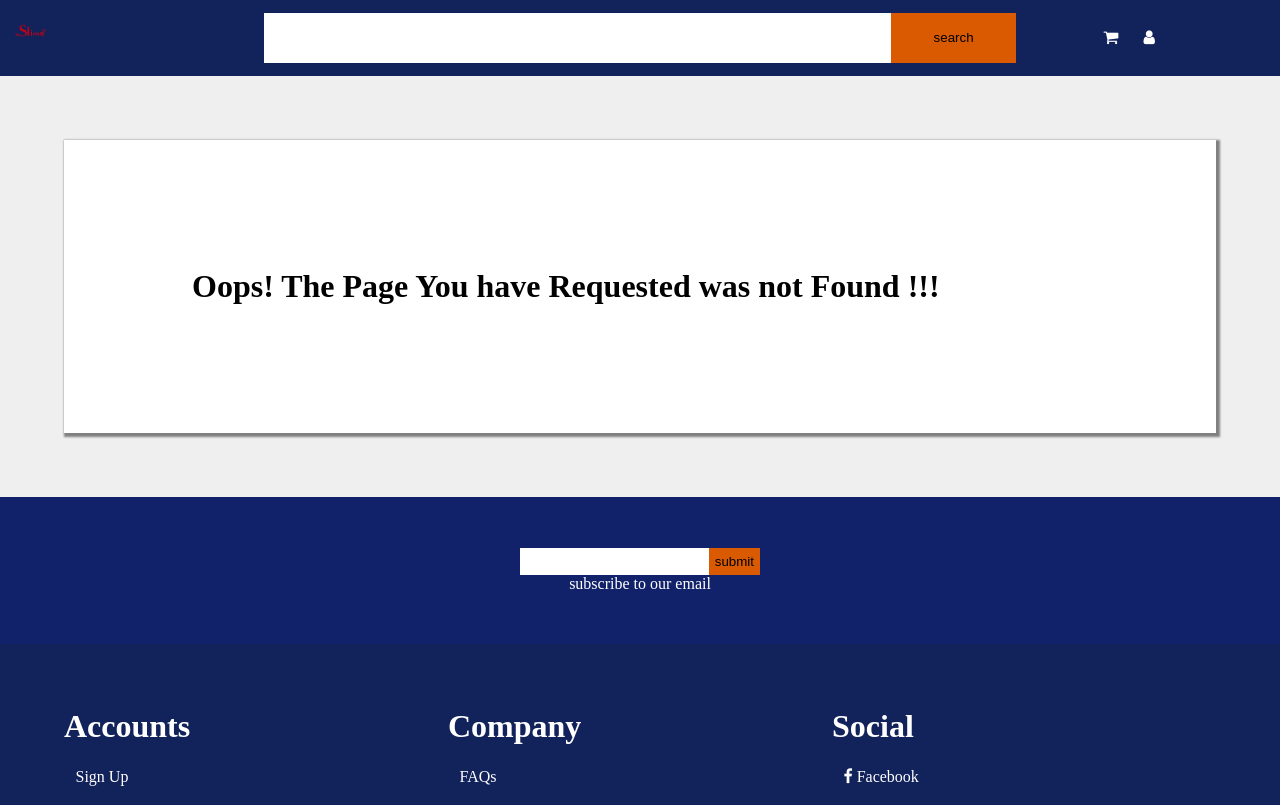
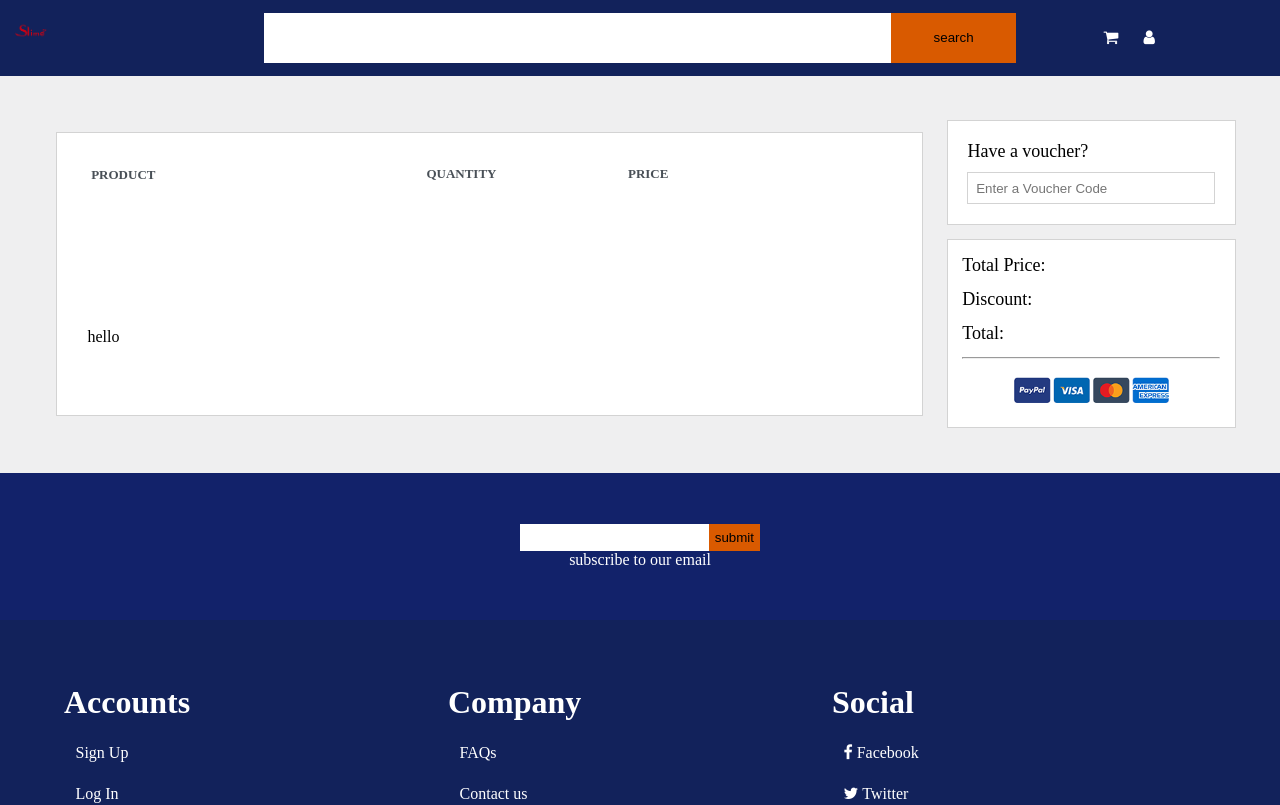
Before and after one commit to ike-njoku/Afrileg2.0, an Angular app: page /cart in a window 1280 px wide. Shown: the top 805 px of the page. Built offline with nearby package versions, Linux system fonts and the light colour scheme.

Commit message:
updated view for cart-component, added paymentCards to source folder

```diff
--- a/src/app/app-routing.module.ts
+++ b/src/app/app-routing.module.ts
@@ -1,3 +1,4 @@
+import { CartComponent } from './cart/cart.component';
 // importing routes and modules
 import { SignInComponent } from './sign-in/sign-in.component';
 import { ProductDetailComponent } from './product-detail/product-detail.component';
@@ -21,8 +22,13 @@ const routes: Routes = [
   // -----------------------login / sign in
   {path: 'sign-in', component: SignInComponent},
   {path: 'login', redirectTo: '/sign-in', pathMatch: 'full'},
+
   // -----------------------product detail (parameterized route)
   {path: 'product-detail/:id', component: ProductDetailComponent},
+
+  // -------------------------------cart
+  {path: 'cart', component: CartComponent},
+
   // -------------------------page not found
   {path: '**', component: PageNotFoundComponent}
 ];
--- a/src/app/cart/cart.component.css
+++ b/src/app/cart/cart.component.css
@@ -0,0 +1,13 @@
+/* input tag (for voucher) */
+
+
+/* table head */
+
+thead {
+    color: #495057;
+    font-size: small;
+}
+
+input {
+    border: thin solid lightgray;
+}
--- a/src/app/cart/cart.component.html
+++ b/src/app/cart/cart.component.html
@@ -1 +1,68 @@
-<p>cart works!</p>
+<div class="container pad-3">
+
+    <!-- cart table -->
+    <table class="col-9 mg-2 col-sm-full pad-3 box border-thin">
+        <!-- table head -->
+        <thead class="container col-12 ">
+            <!-- product -->
+            <tr class="col-5 mg-half">
+                <th>PRODUCT</th>
+            </tr>
+            <!-- quantity -->
+            <tr class="col-3 mg-half">
+                <th>
+                    QUANTITY
+                </th>
+            </tr>
+            <!-- unit const  -->
+            <tr class="col-3 mg-half">
+                <th>PRICE</th>
+            </tr>
+            <!-- row cost  -->
+            <tr class="col-1 mg-half">
+                <th>
+                    <!-- add to wish list / delete -->
+                </th>
+            </tr>
+
+        </thead>
+        <!-- table body -->
+        <tbody>
+
+            <tr>
+                <td>hello</td>
+            </tr>
+        </tbody>
+    </table>
+
+    <!-- voucher and summary -->
+    <div style="font-size: large;" class="col-3 mg-2 col-sm-full container">
+        <!-- add voucher -->
+        <div class="mg-b-5 box border-thin pad-5 container col-12 ">
+            <div class="col-12 mg-2">
+                Have a voucher?
+            </div>
+            <input class="border-thin pad-3 col-12 mg-2" type="text" placeholder="Enter a Voucher Code">
+        </div>
+
+        <!-- summary -->
+        <div class=" box border-thin pad-5 col-12 ">
+            <div class="mg-b-5">
+                Total Price:
+            </div>
+            <div class="mg-b-5">
+                Discount:
+            </div>
+            <div class="mg-b-5">
+                Total:
+            </div>
+            <div class="mg-b-5">
+                <hr>
+            </div>
+            <!-- supported card types -->
+            <div class="col-12 imageContainer pad-2">
+                <img height="26" class="col-12" src="/assets/paymentCards/payments.png" alt="">
+            </div>
+        </div>
+    </div>
+</div>
--- a/src/styles.css
+++ b/src/styles.css
@@ -560,6 +560,11 @@
     .row-8 {
         grid-row: span 8;
     }
+    /*----------------------------border outline---------------------------- */
+
+    .border-thin {
+        border: thin solid #D3D3D3
+    }
     /* -------------border radius ----------------- */
 
     .rad-10 {
```
Also changed, not shown: src/app/app.component.html (line endings or trailing spaces), src/assets/paymentCards/payments.png (added).
